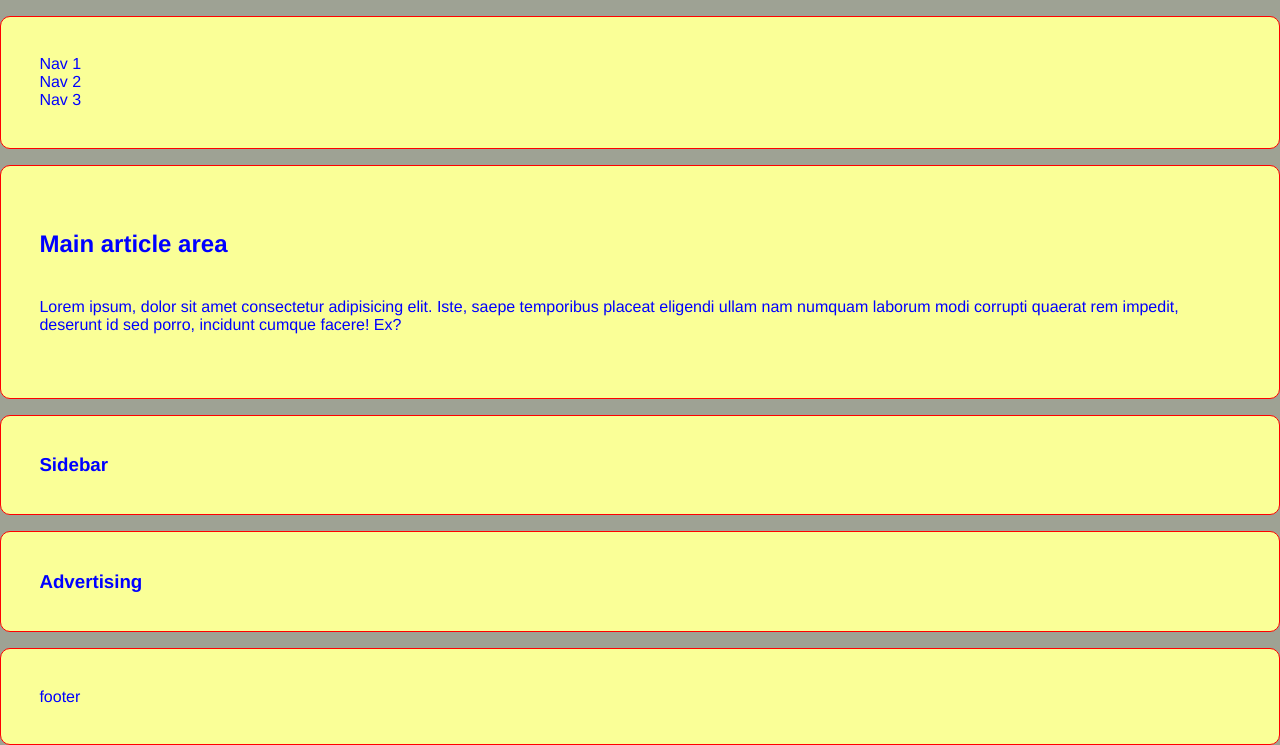
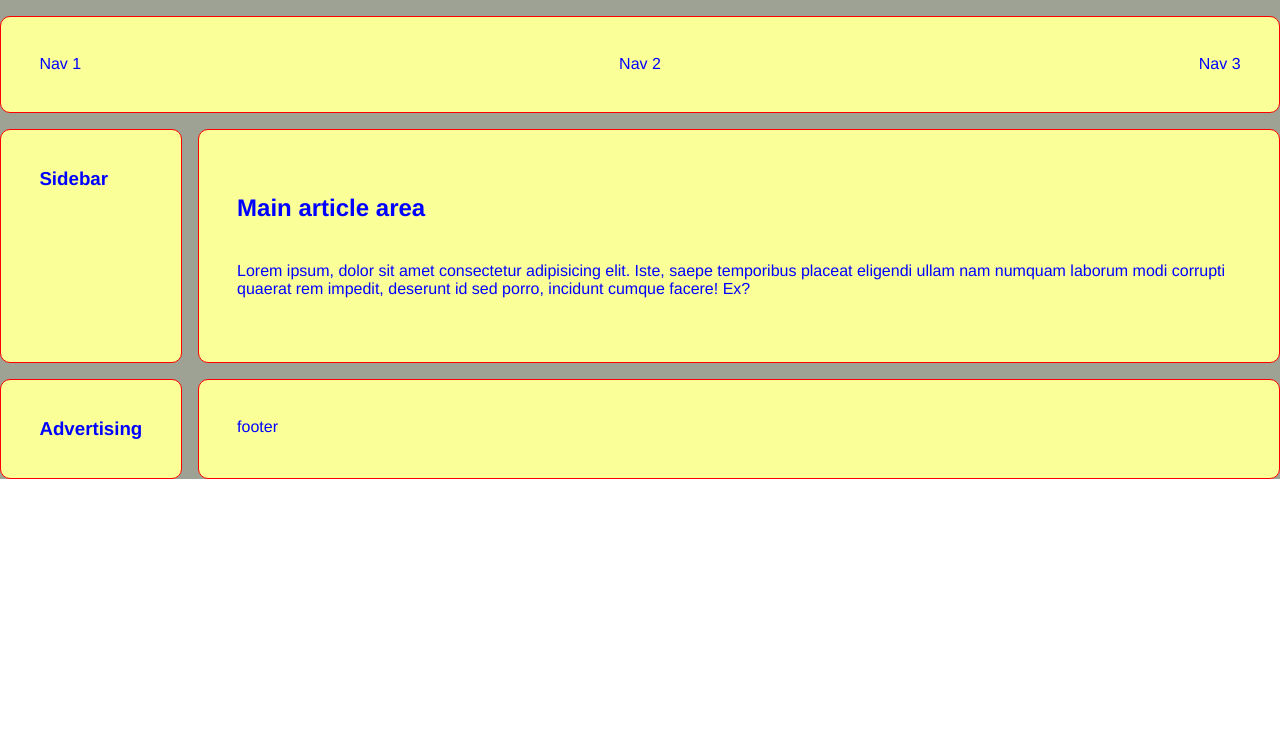
Before and after one commit to Gebczynski-Szkola/TSI, a plain HTML site: page RWD_zadanie/Grid/index.html in a window 1280 px wide. Shown: the part 116-861 px from the top of the page. After the commit the page ends 800 px from the top, so only its background shows below. Drawn offline with Linux system fonts and the light colour scheme.

Commit message:
tablet version

```diff
--- a/RWD_zadanie/Grid/style/main.scss
+++ b/RWD_zadanie/Grid/style/main.scss
@@ -67,5 +67,26 @@
         grid-area: footer;
     }
 
+    @media (min-width: 640px){
+        grid-template-columns: 3fr;
+        grid-template-rows: 6fr;
+        grid-template-areas:
+        "header header header"
+        "aside aside aside"
+        "sidebar main main"
+        "sidebar main main"
+        "sidebar main main"
+        "advert footer footer"
+        ;
+        column-gap: 2vh;
 
+        aside{
+
+            ul{
+                width: 100%;
+                display: flex;
+                justify-content: space-between;
+            }
+        }
+    }
 }
```
Also changed, not shown: RWD_zadanie/Grid/style/main.css, RWD_zadanie/Grid/style/main.min.css.
